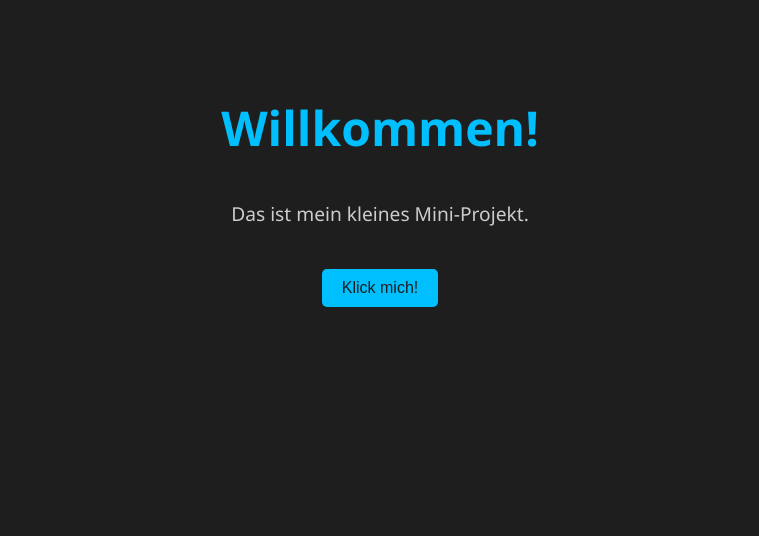
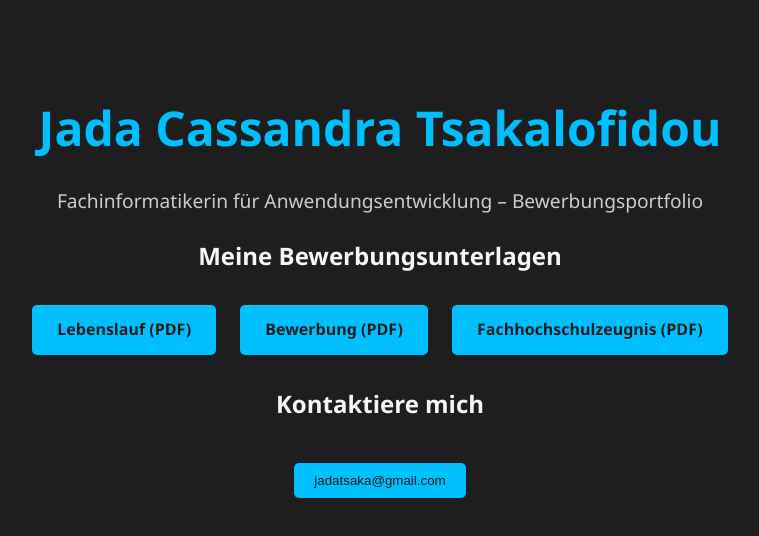
Before and after one commit to jadacassandra/Willkommen-Seite, a plain HTML site: page index.html in a window 1280 px wide. Shown: the whole page, without its empty margins (260-1019 px from the left). Drawn offline with Linux system fonts and the light colour scheme.

Commit message:
Update index.html for portfolio presentation

```diff
--- a/index.html
+++ b/index.html
@@ -2,7 +2,7 @@
 <html lang="de">
 <head>
     <meta charset="UTF-8">
-    <title>Mein Mini-Projekt</title>
+    <title>Jada Cassandra Tsakalofidou – Portfolio</title>
     <style>
         /* Dark Mode Elegant Style */
         body {
@@ -16,21 +16,34 @@
         h1 {
             color: #00bfff;
             font-size: 3em;
+            margin-bottom: 10px;
         }
         p {
             font-size: 1.2em;
             color: #cccccc;
         }
+        a.button {
+            display: inline-block;
+            padding: 12px 25px;
+            margin: 10px;
+            background-color: #00bfff;
+            color: #1e1e1e;
+            border-radius: 5px;
+            text-decoration: none;
+            font-weight: bold;
+            transition: background-color 0.3s;
+        }
+        a.button:hover {
+            background-color: #0090cc;
+        }
         button {
+            margin-top: 20px;
             padding: 10px 20px;
-            font-size: 1em;
-            margin-top: 20px;
+            background-color: #00bfff;
+            color: #1e1e1e;
             border: none;
             border-radius: 5px;
-            background-color: #00bfff;
-            color: #1e1e1e;
             cursor: pointer;
-            transition: background-color 0.3s;
         }
         button:hover {
             background-color: #0090cc;
@@ -38,15 +51,26 @@
     </style>
 </head>
 <body>
-    <h1>Willkommen!</h1>
-    <p id="text">Das ist mein kleines Mini-Projekt.</p>
-    <button onclick="changeText()">Klick mich!</button>
 
-    <script>
-        function changeText() {
-            const p = document.getElementById('text');
-            p.textContent = "Schön, Sie haben den Button geklickt!";
-        }
-    </script>
+<h1>Jada Cassandra Tsakalofidou</h1>
+<p>Fachinformatikerin für Anwendungsentwicklung – Bewerbungsportfolio</p>
+
+<h2>Meine Bewerbungsunterlagen</h2>
+<!-- Temporär ohne echte PDFs -->
+<a href="#" class="button">Lebenslauf (PDF)</a>
+<a href="#" class="button">Bewerbung (PDF)</a>
+<a href="#" class="button">Fachhochschulzeugnis (PDF)</a>
+
+<h2>Kontaktiere mich</h2>
+<button onclick="showContact()">jadatsaka@gmail.com</button>
+<p id="contact-text"></p>
+
+<script>
+function showContact() {
+    const p = document.getElementById('contact-text');
+    p.textContent = "Meine E-Mail: deine.email@example.com";
+}
+</script>
+
 </body>
 </html>
```
